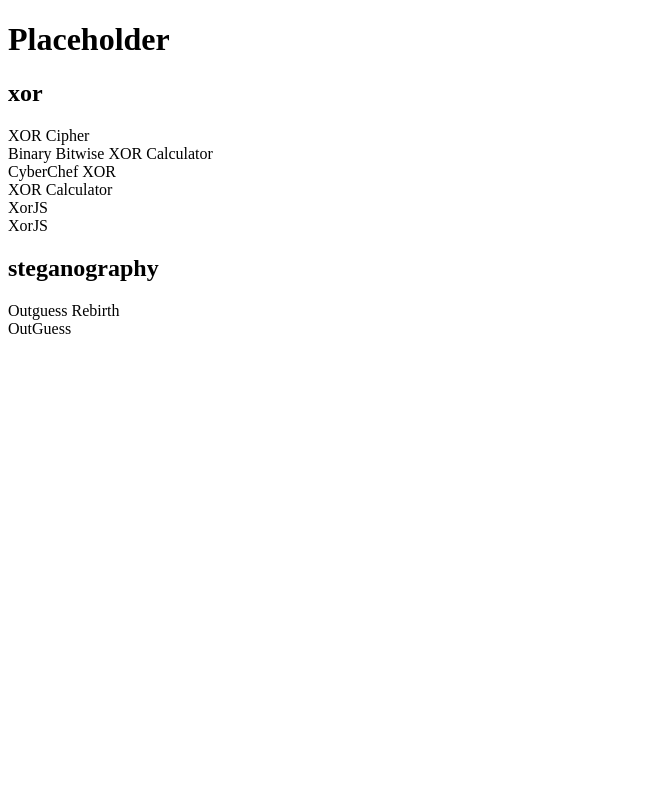
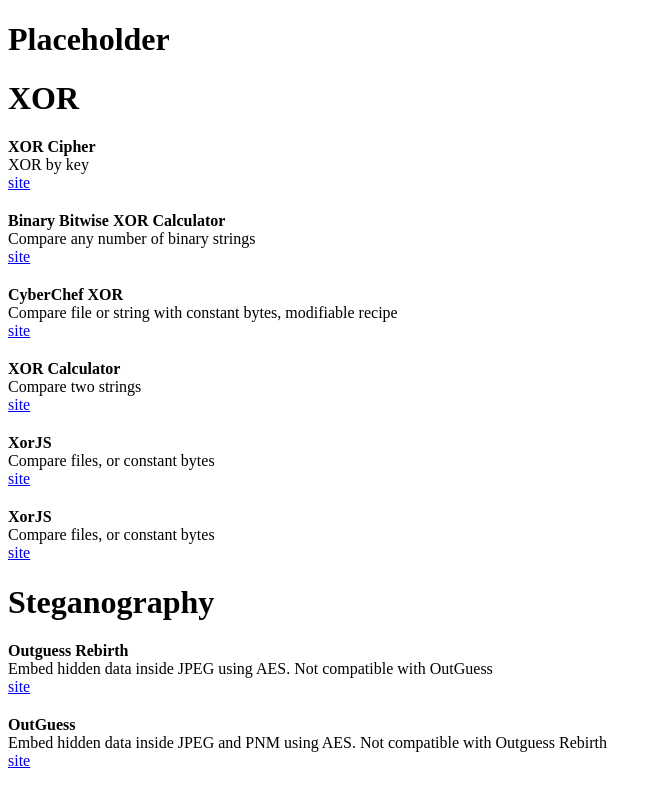
Before and after one commit to ty7e/all-the-tools, a plain HTML site: page index.html in a window 1280 px wide. Shown: the whole page, without its empty margins (0-662 px from the left). Drawn offline with Linux system fonts and the light colour scheme.

Commit message:
Show more info

```diff
--- a/script.js
+++ b/script.js
@@ -12,21 +12,32 @@
 };
 
 function catHeader(catName) {
-	const header = document.createElement('h2');
+	const header = document.createElement("h1");
 	header.innerHTML = catName;
 	document.body.appendChild(header);
 }
 
 function listCat(cat) {
-	const ul = document.createElement('ul');
+	const ul = document.createElement("ul");
 	ul.classList.add("tool-list");
 	document.body.appendChild(ul);
 
 	cat.forEach((tool) => {
 
 		let li = document.createElement("li");
-        li.innerText = tool.name;
-		li.classList.add("tool-item", "hidden");
+		li.classList.add("tool-list-item", "hidden");
+
+		const name = document.createElement("div");
+		name.innerHTML = tool.name;
+		name.style.fontWeight = "bold";
+		const legend = document.createElement("div");
+		legend.innerHTML = tool.legend;
+		const url = document.createElement("div");
+		const urlLink = document.createElement("a");
+		urlLink.text = "site";
+		urlLink.href = tool.url;
+		url.appendChild(urlLink);
+		li.append(name, legend, url);
 
 		ul.appendChild(li);
 		window.getComputedStyle(li).opacity;
--- a/style.css
+++ b/style.css
@@ -11,4 +11,5 @@
 .tool-list-item {
 	list-style-position: none;
 	padding-left: 0;
+	margin-bottom: 20px;
 }
--- a/tools/tools.json
+++ b/tools/tools.json
@@ -3,48 +3,48 @@
 		"name": "XOR Cipher",
 		"legend": "XOR by key",
 		"url": "https://www.dcode.fr/xor-cipher",
-		"cats": ["xor"]
+		"cats": ["XOR"]
 	},
 	{
 		"name": "Binary Bitwise XOR Calculator",
 		"legend": "Compare any number of binary strings",
 		"url": "https://www.browserling.com/tools/binary-xor",
-		"cats": ["xor"]
+		"cats": ["XOR"]
 	},
 	{
 		"name": "CyberChef XOR",
 		"legend": "Compare file or string with constant bytes, modifiable recipe",
 		"url": "https://gchq.github.io/CyberChef/#recipe=XOR(%7B'option':'Hex','string':'3a'%7D,'',false)To_Hexdump(16,false,false,false)&input=dGVzdA",
-		"cats": ["xor"]
+		"cats": ["XOR"]
 	},
 	{
 		"name": "XOR Calculator",
 		"legend": "Compare two strings",
 		"url": "https://xor.pw/",
-		"cats": ["xor"]
+		"cats": ["XOR"]
 	},
 	{
 		"name": "XorJS",
 		"legend": "Compare files, or constant bytes",
 		"url": "https://cyber.meme.tips/xorjs/",
-		"cats": ["xor"]
+		"cats": ["XOR"]
 	},
 	{
 		"name": "XorJS",
 		"legend": "Compare files, or constant bytes",
 		"url": "https://cyber.meme.tips/xorjs/",
-		"cats": ["xor"]
+		"cats": ["XOR"]
 	},
 	{
 		"name": "Outguess Rebirth",
 		"legend": "Embed hidden data inside JPEG using AES. Not compatible with OutGuess",
 		"url": "https://web.archive.org/web/20160321111618/http://www.outguess-rebirth.com/",
-		"cats": ["steganography"]
+		"cats": ["Steganography"]
 	},
 	{
 		"name": "OutGuess",
 		"legend": "Embed hidden data inside JPEG and PNM using AES. Not compatible with Outguess Rebirth",
 		"url": "https://web.archive.org/web/20150415220609/http://www.outguess.org/download.php",
-		"cats": ["steganography"]
+		"cats": ["Steganography"]
 	}
 ]}
```
